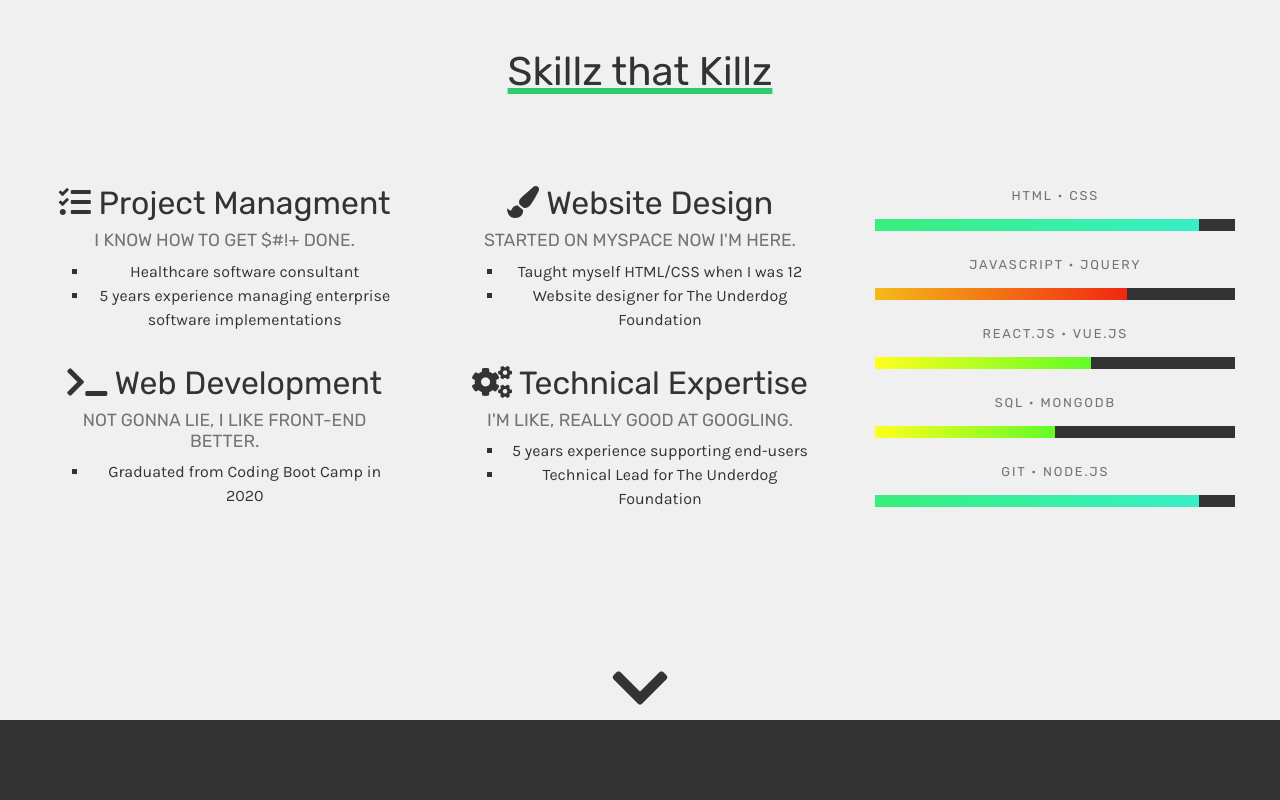
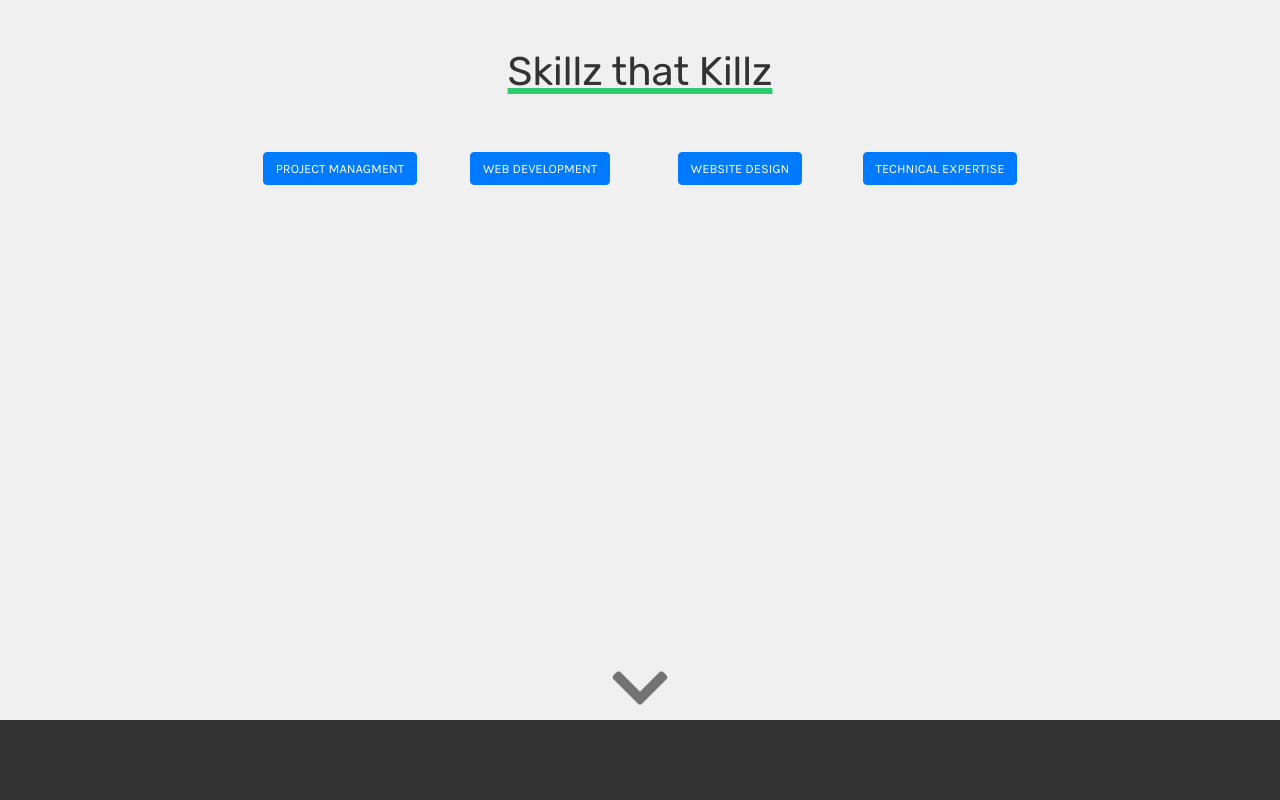
Before and after one commit to darnocer/vue-portfolio-template, a Vue app: page / in a window 1280 px wide. Shown: the part 1680-2480 px from the top of the page. Built offline with nearby package versions, Linux system fonts and the light colour scheme.

Commit message:
skills category in accordian

```diff
--- a/public/index.html
+++ b/public/index.html
@@ -34,6 +34,12 @@
     />
 
     <link rel="stylesheet" href="https://unpkg.com/aos@next/dist/aos.css" />
+
+    <script src="https://unpkg.com/aos@next/dist/aos.js"></script>
+
+    <script src="https://code.jquery.com/jquery-3.5.1.min.js"></script>
+    <script src="https://cdn.jsdelivr.net/npm/popper.js@1.16.1/dist/umd/popper.min.js"></script>
+    <script src="https://stackpath.bootstrapcdn.com/bootstrap/4.5.2/js/bootstrap.min.js"></script>
   </head>
   <body>
     <noscript>
@@ -47,8 +53,6 @@
     <!-- built files will be auto injected -->
   </body>
 
-  <script src="https://ajax.googleapis.com/ajax/libs/jquery/3.5.1/jquery.min.js"></script>
-  <script src="https://unpkg.com/aos@next/dist/aos.js"></script>
   <script>
     AOS.init();
   </script>
--- a/src/data/data.json
+++ b/src/data/data.json
@@ -39,33 +39,36 @@
         }
       ]
     },
-    "skills": {
-        "categoryA":
+    "skills": [
           {
-            "name": "Project Managment",
+            "category": "Project Managment",
             "subtitle": "I know how to get $#!+ done.",
+            "text": "hello world",
             "bullets": ["Healthcare software consultant", "5 years experience managing enterprise software implementations"],
-            "faClass": "fas fa-tasks"
+            "faClass": "fas fa-tasks",
+            "skillList": [
+              {
+                "name": "1",
+                "level": "90"
               },
-        "categoryB": {
-            "name": "Web Development",
+              {
+                "name": "2",
+                "level": "80"
+              },
+              {
+                "name": "3",
+                "level": "70"
+              }
+
+            ]
+          },
+         {
+            "category": "Web Development",
             "subtitle": "Not gonna lie, I like front-end better.",
+            "text": "Hello World",
             "bullets": ["Graduated from Coding Boot Camp in 2020"],
-            "faClass": "fas fa-terminal"
-          },
-        "categoryC": {
-          "name": "Website Design",
-          "subtitle": "Started on MySpace now I'm here.",
-          "bullets": ["Taught myself HTML/CSS when I was 12","Website designer for The Underdog Foundation"],
-          "faClass": "fas fa-paint-brush"
-        },
-        "categoryD": {
-          "name": "Technical Expertise",
-          "faClass": "fas fa-cogs",
-          "bullets": ["5 years experience supporting end-users", "Technical Lead for The Underdog Foundation"],
-          "subtitle": "I'm like, really good at Googling."
-        },
-        "hardSkills": [
+            "faClass": "fas fa-terminal",
+            "skillList":[
             {
               "name": "HTML &bull; CSS",
               "level": "90"
@@ -81,17 +84,36 @@
             {
               "name": "SQL &bull; MongoDB",
               "level": "50"
+            }
+          ]
           },
         {
-            "name": "Git &bull; Node.js",
-            "level": "90"
+          "category": "Website Design",
+          "subtitle": "Started on MySpace now I'm here.",
+          "text": "Hello World",
+          "bullets": ["Taught myself HTML/CSS when I was 12","Website designer for The Underdog Foundation"],
+          "faClass": "fas fa-paint-brush",
+          "skillList": [
+            {
+              "name": "GoDaddy &bull; Squarespace",
+              "level": "100"
             }
-
-        ],
-        "skillList": [
-          "HTML5", "CSS3", "Javascript", "jQuery", "Bootstrap", "React.JS", "Vue.js", "Node.js", "SQL (My SQL)", "NoSQL (MongoDB)", "Git", "Github", "SVN", "Adobe Illustrator", "SquareSpace"
           ]
         },
+        {
+          "category": "Technical Expertise",
+          "subtitle": "I'm like, really good at Googling.",
+          "text":"Hello World",
+          "bullets": ["5 years experience supporting end-users", "Technical Lead for The Underdog Foundation"],
+          "faClass": "fas fa-cogs",
+          "skillList": [
+            {
+              "name": "Git &bull; Node.js",
+              "level": "100"
+            }
+          ]
+        }
+    ],
 "portfolio": {
   "defaultFilter": "full-stack",
   "projects": [
--- a/src/pages/Skills.vue
+++ b/src/pages/Skills.vue
@@ -2,66 +2,36 @@
   <section id="skills" class="light-section">
     <div class="container-fluid">
       <h1>{{heading}}</h1>
-      <!-- Row  -->
-      <div class="row">
-        <!-- Start of First Column -->
-        <div class="col-sm-12 col-md-4 flex-col" data-aos="fade-right" data-aos-duration="1000">
-          <!-- First Skill Category  -->
-          <div class="category">
-            <h2><i :class="skills.categoryA.faClass"></i> {{skills.categoryA.name}}</h2>
-            <h3>{{skills.categoryA.subtitle}}</h3>
-            <ul>
-              <li v-for="item in skills.categoryA.bullets" :key="item">{{item}}</li>
-            </ul>
+
+      <!-- start of filters  -->
+      <div class="row filters" data-aos="fade-right" data-aos-duration="1000">
+
+          <div v-for="item in skills" :key="item.category" class="col-sm-6 col-md-3 flex-col filter">
+            <button class="btn btn-primary" :class="(item.category === currentCategory) ? 'active': null" :data-category="item.category" @click="setCategory" data-toggle="collapse" :href="'#'+ categoryId(item)" role="button" aria-expanded="false" :aria-controls="categoryId(item)">{{item.category}}</button>
           </div>
-          <!-- Second Skill Category  -->
-          <div class="category">
-            <h2><i :class="skills.categoryB.faClass"></i> {{skills.categoryB.name}}</h2>
-            <h3>{{skills.categoryB.subtitle}}</h3>
-            <ul>
-              <li v-for="item in skills.categoryB.bullets" :key="item">{{item}}</li>
-            </ul>
-          </div>
-      </div>
-      <!-- End of First Column  -->
+        </div>
 
-      <!-- Start of Second column  -->
-        <div class="col-sm-12 col-md-4 flex-col" data-aos="fade-right" data-aos-duration="1000">
-          <!-- Start of Third Skill Category  -->
-          <div class="category">
-            <h2><i :class="skills.categoryC.faClass"></i> {{skills.categoryC.name}} </h2>
-            <h3>{{skills.categoryC.subtitle}}</h3>
-            <ul>
-              <li v-for="item in skills.categoryC.bullets" :key="item">{{item}}</li>
-            </ul>
-          </div>
+      <!-- end of filters  -->
 
-        <!-- Start of Fourth Skill Caetgory  -->
-        <div class="category">
-          <h2><i :class="skills.categoryD.faClass"></i> {{skills.categoryD.name}} </h2>
-          <h3>{{skills.categoryD.subtitle}}</h3>
-          <ul>
-              <li v-for="item in skills.categoryD.bullets" :key="item">{{item}}</li>
-            </ul>
-        </div>
-        </div>
-        <!-- End of Second Column  -->
-
-<!-- Start of Skill Levels Column  -->
-      <div class="col-sm-12 col-md-4 flex-col skillbars" data-aos="fade-right" data-aos-duration="1000">
-
-         <div class="skill" v-for="item in skills.hardSkills" :key="item.name">
-              <h3 class="skill-name" v-html="item.name"></h3>
+<div id="skill-container">
+  <div data-parent="#skill-container" v-for="item in skills" :key="item.category" class="collapse multi-collapse" :id="categoryId(item)">
+    <div class="category">
+      <h2><i :class="item.faClass"></i> {{item.category}}</h2>
+        <h3>{{item.subtitle}}</h3>
+        <div class="skillbars">
+          <div class="skill" v-for="skill in item.skillList" :key="skill.name" >
+            <h3 class="skill-name" v-html="skill.name"></h3>
               <div class="outer-bar">
-                  <div :class="'inner-bar level--'+ item.level"></div>
+                <div :class="'inner-bar level--'+ skill.level"></div>
               </div>
           </div>
-      </div>
-    <!-- End of Column  -->
+        </div>
     </div>
-<!-- End of Row  -->
-    </div>
+  </div>
+</div>
+
     <!-- End of Container  -->
+</div>
     <Arrow />
   </section>
 </template>
@@ -79,9 +49,19 @@ export default {
   data() {
     return {
       skills: data.skills,
-      heading: data.main.headings.skills
+      heading: data.main.headings.skills,
+      currentCategory: null
     };
   },
+  methods: {
+    setCategory(event){
+      this.currentCategory = event.target.dataset.category;
+    },
+    categoryId(item){
+      var str = item.category;
+      return str.toLowerCase().split(" ").join("");
+    }
+  }
 };
 </script>
 
--- a/src/styles/css/main.css
+++ b/src/styles/css/main.css
@@ -117,6 +117,8 @@ section {
     margin: 6rem auto; }
     section .container-fluid .flex-col {
       padding: 2rem; }
+      section .container-fluid .flex-col.filter {
+        padding: 1rem 0 !important; }
   section h1 {
     padding-bottom: 2rem; }
   section .list-group-item {
@@ -126,7 +128,7 @@ section {
   background-color: #f0f0f0;
   color: #333333; }
   .light-section a {
-    color: #333333; }
+    color: #747474; }
     .light-section a:hover {
       color: #2ecc71; }
 
@@ -137,6 +139,17 @@ section {
     color: #f0f0f0; }
     .dark-section a:hover {
       color: #2ecc71; }
+
+.filters {
+  margin: 0 auto;
+  max-width: 800px; }
+  .filters .active {
+    color: #2ecc71; }
+  .filters button {
+    text-transform: uppercase;
+    font-size: 0.8rem; }
+    .filters button.active {
+      background-color: #2ecc71 !important; }
 
 #about .profile-pic {
   max-width: 100%;
@@ -156,11 +169,6 @@ section {
 
 #portfolio .portfolio-container .flex-col {
   padding: 2rem; }
-
-#portfolio .filters {
-  margin: 0; }
-  #portfolio .filters .active {
-    color: #2ecc71; }
 
 #portfolio .portfolio-item {
   position: relative; }
@@ -207,6 +215,10 @@ section {
     display: flex;
     flex-direction: column;
     align-items: center; }
+  #skills #skill-container {
+    padding: 2rem;
+    margin: 1rem auto;
+    max-width: 800px; }
 
 .category {
   height: 50%;
--- a/src/styles/scss/_section.scss
+++ b/src/styles/scss/_section.scss
@@ -12,6 +12,9 @@ section {
 
     .flex-col {
       padding: $spacer;
+      &.filter {
+        padding: $spacer-sm 0 !important;
+      }
     }
   }
 
@@ -28,7 +31,7 @@ section {
   background-color: $light-color;
   color: $dark-color;
   a {
-    color: $dark-color;
+    color: $grey-color;
     &:hover {
       color: $accent-color;
     }
@@ -42,6 +45,23 @@ section {
     color: $light-color;
     &:hover {
       color: $accent-color;
+    }
+  }
+}
+
+.filters {
+  margin: 0 auto;
+  max-width: 800px;
+  .active {
+    color: $accent-color;
+  }
+
+  button {
+    text-transform: uppercase;
+    font-size: $font-size-sm;
+
+    &.active {
+      background-color: $accent-color !important;
     }
   }
 }
@@ -74,12 +94,6 @@ section {
     }
   }
 
-  .filters {
-    margin: 0;
-    .active {
-      color: $accent-color;
-    }
-  }
   .portfolio-item {
     position: relative;
 
@@ -151,6 +165,12 @@ section {
     display: flex;
     flex-direction: column;
     align-items: center;
+  }
+
+  #skill-container {
+    padding: $spacer;
+    margin: $spacer-sm auto;
+    max-width: 800px;
   }
 }
 
```
Also changed, not shown: src/pages/Skills_copy.vue (added, +89 -0 lines). Lines whose indentation alone changed are shown as unchanged.
